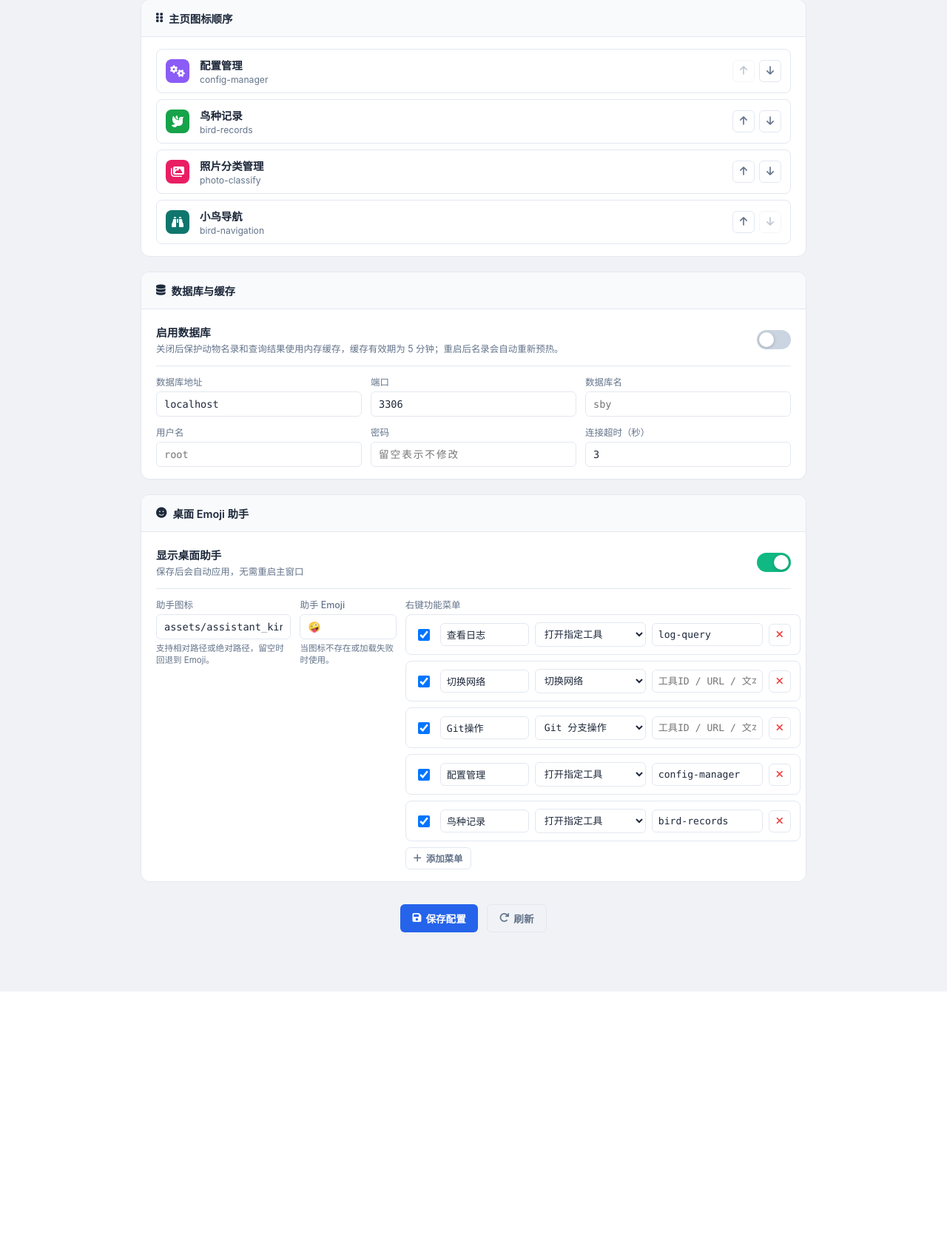
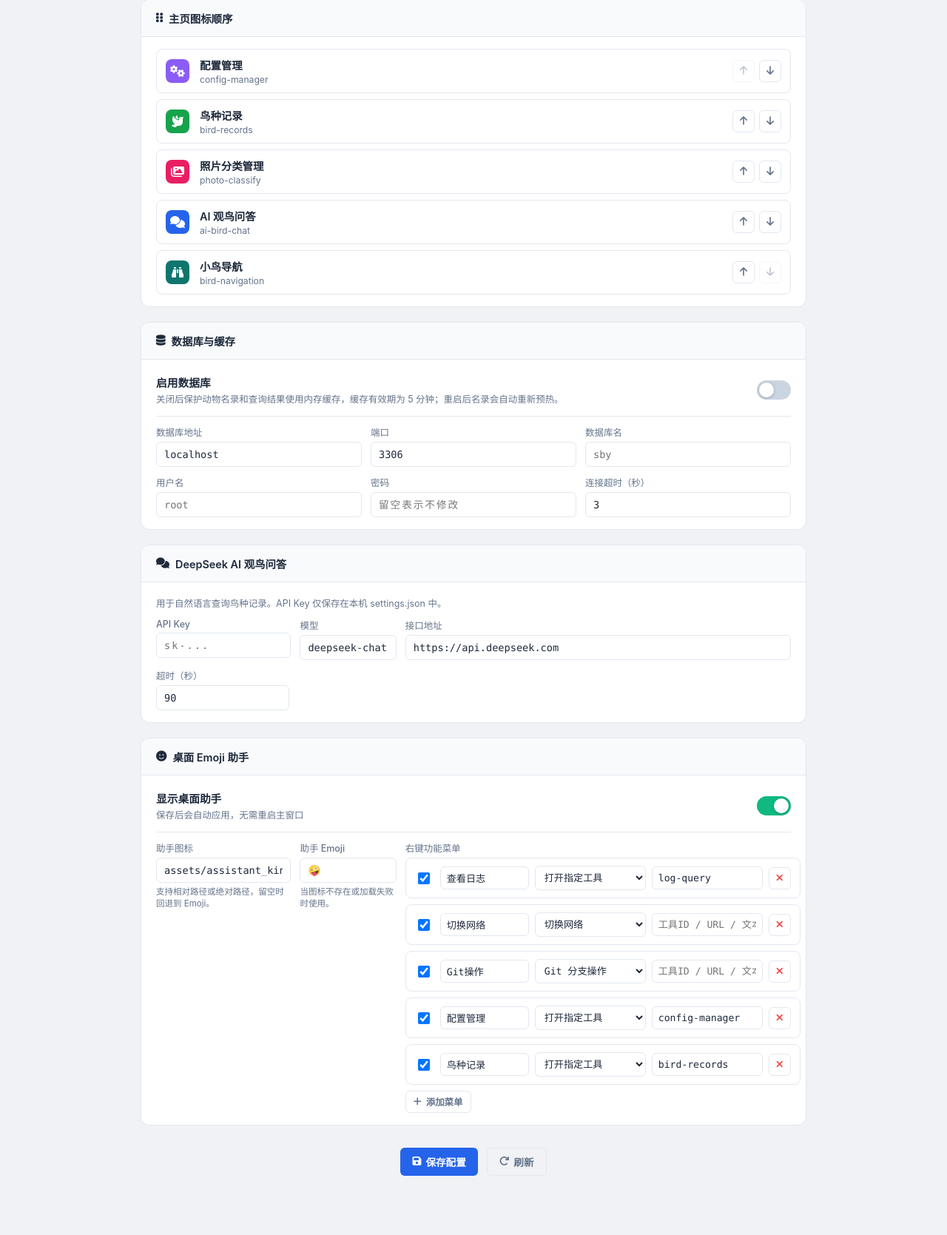
Before and after one commit to pengjing777/birdMan-tools, a Flask app: page /tools/config-manager in a window 1280 px wide. Shown: the part 192-1861 px from the top of the page at 74% size. Before the commit the page ends 1532 px from the top, so only its background shows below. Run offline with Flask 3, Linux system fonts and the light colour scheme.

Commit message:
对接ai增加ai查询鸟种功能

```diff
--- a/app.py
+++ b/app.py
@@ -159,6 +159,13 @@ TOOLS = [
         "description": "维护常用观鸟地点，点击地点后查询最近一天的鸟种记录。",
         "icon": "fa-dove",
         "color": "#16a34a"
+    },
+    {
+        "id": "ai-bird-chat",
+        "name": "AI 观鸟问答",
+        "description": "对接 DeepSeek，用自然语言查询鸟种记录并自动总结。",
+        "icon": "fa-comments",
+        "color": "#2563eb"
     },
     {
         "id": "photo-classify",
@@ -2089,6 +2096,160 @@ def api_bird_records():
     except Exception as e:
         return jsonify({"error": str(e)}), 500
 
+def _deepseek_config():
+    cfg = _manager.get_all().get("deepseek") or {}
+    try:
+        timeout = int(cfg.get("timeout") or 90)
+    except (TypeError, ValueError):
+        timeout = 90
+    return {
+        "model": str(cfg.get("model") or "deepseek-chat").strip(),
+        "api_key": str(cfg.get("api_key") or "").strip(),
+        "base_url": str(cfg.get("base_url") or "https://api.deepseek.com").strip().rstrip("/"),
+        "timeout": max(10, min(timeout, 180)),
+    }
+
+
+def _ai_bird_records_tool(arguments):
+    today = datetime.now()
+    default_start = (today - timedelta(days=1)).strftime("%Y-%m-%d")
+    start_date = str(arguments.get("start_date") or default_start).strip()
+    end_date = str(arguments.get("end_date") or today.strftime("%Y-%m-%d")).strip()
+    province = str(arguments.get("province") or "北京市").strip()
+    city = str(arguments.get("city") or "").strip()
+    location_keyword = str(arguments.get("location_keyword") or "").strip()
+    validate_bird_dates(start_date, end_date)
+    if not province:
+        raise ValueError("查询区域不能为空")
+
+    details = fetch_birdreport_public_area_details(province, start_date, end_date, city)
+    levels = get_protected_wildlife_level({item.get("bird_name") for item in details})
+    for item in details:
+        item["protection_level"] = levels.get(item.get("bird_name"))
+    if location_keyword:
+        keyword = location_keyword.casefold()
+        details = [item for item in details if keyword in (item.get("observation_location") or "").casefold()]
+
+    grouped = group_bird_details_by_location(details)
+    locations = []
+    for item in grouped[:20]:
+        item_details = item["details"]
+        locations.append({
+            "location": item["location"],
+            "species_count": item["species_count"],
+            "record_count": item["record_count"],
+            "report_count": item["report_count"],
+            "bird_names": sorted({d.get("bird_name") for d in item_details if d.get("bird_name")}),
+        })
+    return {
+        "query": {
+            "province": province,
+            "city": city,
+            "location_keyword": location_keyword,
+            "start_date": start_date,
+            "end_date": end_date,
+        },
+        "record_total": len(details),
+        "location_total": len(grouped),
+        "locations": locations,
+        "source": "观鸟数据中心 https://www.birdreport.cn/home/search/page.html",
+    }
+
+
+def _call_deepseek(messages):
+    cfg = _deepseek_config()
+    if not cfg["api_key"]:
+        raise RuntimeError("尚未配置 DeepSeek API Key，请先在配置管理中填写")
+    payload = {
+        "model": cfg["model"],
+        "messages": messages,
+        "temperature": 0.2,
+        "tools": [{
+            "type": "function",
+            "function": {
+                "name": "query_bird_records",
+                "description": "查询观鸟数据中心在指定日期、区域或地点关键词下的公开鸟种记录。",
+                "parameters": {
+                    "type": "object",
+                    "properties": {
+                        "start_date": {"type": "string", "description": "开始日期，格式 YYYY-MM-DD"},
+                        "end_date": {"type": "string", "description": "结束日期，格式 YYYY-MM-DD"},
+                        "province": {"type": "string", "description": "省或直辖市，例如 北京市"},
+                        "city": {"type": "string", "description": "城市，例如 青岛市；直辖市可留空"},
+                        "location_keyword": {"type": "string", "description": "地点关键词，例如 天坛；没有地点限制时留空"},
+                    },
+                    "required": ["start_date", "end_date", "province"],
+                    "additionalProperties": False,
+                },
+            },
+        }],
+        "tool_choice": "auto",
+    }
+    response = requests.post(
+        f"{cfg['base_url']}/chat/completions",
+        headers={"Authorization": f"Bearer {cfg['api_key']}", "Content-Type": "application/json"},
+        json=payload,
+        timeout=cfg["timeout"],
+    )
+    if response.status_code >= 400:
+        try:
+            detail = response.json().get("error", {}).get("message") or response.text
+        except ValueError:
+            detail = response.text
+        raise RuntimeError(f"DeepSeek 请求失败（{response.status_code}）：{detail[:500]}")
+    return response.json()
+
+
+@app.route('/api/ai-bird-chat', methods=['POST'])
+def api_ai_bird_chat():
+    data = request.get_json(silent=True) or {}
+    user_message = str(data.get("message") or "").strip()
+    if not user_message:
+        return jsonify({"error": "请输入问题"}), 400
+    history = []
+    for item in (data.get("messages") or [])[-10:]:
+        if isinstance(item, dict) and item.get("role") in ("user", "assistant") and item.get("content"):
+            history.append({"role": item["role"], "content": str(item["content"])[:4000]})
+    today = datetime.now().strftime("%Y-%m-%d")
+    messages = [{
+        "role": "system",
+        "content": (
+            f"你是鸟友工具箱的观鸟助手。今天是 {today}。"
+            "涉及具体鸟种、数量、地点或日期时，必须调用 query_bird_records 获取真实数据，不能凭常识猜测。"
+            "请用中文简洁总结，明确说明查询日期、区域、地点匹配和记录数量；没有结果时明确说明。"
+            "不要虚构鸟名、数量或观察结论。"
+        ),
+    }]
+    messages.extend(history)
+    messages.append({"role": "user", "content": user_message})
+    try:
+        tool_result = None
+        for _ in range(3):
+            result = _call_deepseek(messages)
+            choice = (result.get("choices") or [{}])[0]
+            assistant_message = choice.get("message") or {}
+            tool_calls = assistant_message.get("tool_calls") or []
+            if not tool_calls:
+                return jsonify({"answer": assistant_message.get("content") or "DeepSeek 没有返回文字答案。", "tool_result": tool_result})
+            messages.append(assistant_message)
+            for tool_call in tool_calls:
+                function = tool_call.get("function") or {}
+                if function.get("name") != "query_bird_records":
+                    continue
+                try:
+                    arguments = json.loads(function.get("arguments") or "{}")
+                    tool_result = _ai_bird_records_tool(arguments)
+                    tool_content = json.dumps(tool_result, ensure_ascii=False)
+                except (ValueError, TypeError) as exc:
+                    tool_content = json.dumps({"error": str(exc)}, ensure_ascii=False)
+                messages.append({"role": "tool", "tool_call_id": tool_call.get("id"), "content": tool_content[:30000]})
+        return jsonify({"error": "DeepSeek 多次调用工具仍未完成回答"}), 502
+    except BirdreportCaptchaRequired as exc:
+        return jsonify({"error": f"鸟种数据查询需要验证码，请先在鸟种记录页面完成验证：{exc}", "captchaRequired": True}), 429
+    except (requests.RequestException, RuntimeError, ValueError) as exc:
+        return jsonify({"error": str(exc)}), 502
+
+
 @app.route('/api/bird-navigation/suggest', methods=['GET'])
 def api_bird_navigation_suggest():
     keyword = request.args.get("keyword", "").strip()
@@ -2954,6 +3115,8 @@ def tool_page(tool_id):
         return render_template('tool_system_monitor.html', tools=TOOLS)
     if tool_id == "bird-records":
         return render_template('tool_bird_records.html', tools=TOOLS)
+    if tool_id == "ai-bird-chat":
+        return render_template('tool_ai_bird_chat.html', tools=TOOLS)
     if tool_id == "fund-transfer-test":
         return render_template('tool_fund_transfer_test.html', tools=TOOLS)
     if tool_id == "service-vue":
--- a/config/__init__.py
+++ b/config/__init__.py
@@ -65,6 +65,12 @@ _DEFAULTS = {
         "model": "cogview-4",
         "api_key": "",
         "base_url": "https://open.bigmodel.cn/api/paas/v4",
+    },
+    "deepseek": {
+        "model": "deepseek-chat",
+        "api_key": "",
+        "base_url": "https://api.deepseek.com",
+        "timeout": 90,
     },
     "service_vue_frontend": {
         "project_path": "/Users/wangpengjing/sbyProject/tax_pay_ext/bossmgr-new-console",
--- a/config/settings.example.json
+++ b/config/settings.example.json
@@ -21,6 +21,12 @@
     "api_key": "",
     "base_url": ""
   },
+  "deepseek": {
+    "model": "deepseek-chat",
+    "api_key": "",
+    "base_url": "https://api.deepseek.com",
+    "timeout": 90
+  },
   "desktop_assistant": {
     "enabled": true,
     "icon_path": "assets/assistant_kingfisher_transparent.png",
--- a/templates/tool_config.html
+++ b/templates/tool_config.html
@@ -202,6 +202,22 @@
             </div>
         </div>
 
+        <!-- DeepSeek AI -->
+        <div class="config-section">
+            <div class="config-section-title"><i class="fas fa-comments"></i> DeepSeek AI 观鸟问答</div>
+            <div class="config-section-body">
+                <div class="assistant-switch-note" style="margin-bottom:12px;">用于自然语言查询鸟种记录。API Key 仅保存在本机 settings.json 中。</div>
+                <div class="form-row">
+                    <div class="form-group" style="flex:0.35;"><label>API Key</label><input type="password" id="f_deepseek_api_key" placeholder="sk-..."></div>
+                    <div class="form-group" style="flex:0.25;"><label>模型</label><input type="text" id="f_deepseek_model" placeholder="deepseek-chat"></div>
+                    <div class="form-group"><label>接口地址</label><input type="text" id="f_deepseek_base_url" placeholder="https://api.deepseek.com"></div>
+                </div>
+                <div class="form-row">
+                    <div class="form-group" style="max-width:180px;"><label>超时（秒）</label><input type="number" id="f_deepseek_timeout" min="10" max="180" placeholder="90"></div>
+                </div>
+            </div>
+        </div>
+
         <!-- 桌面 Emoji 助手 -->
         <div class="config-section">
             <div class="config-section-title"><i class="fas fa-face-smile"></i> 桌面 Emoji 助手</div>
@@ -286,6 +302,11 @@
         document.getElementById('f_db_user').value = db.user || '';
         document.getElementById('f_db_password').value = db.password || '';
         document.getElementById('f_db_connect_timeout').value = db.connect_timeout || 3;
+        var deepseek = cfg.deepseek || {};
+        document.getElementById('f_deepseek_api_key').value = deepseek.api_key || '';
+        document.getElementById('f_deepseek_model').value = deepseek.model || 'deepseek-chat';
+        document.getElementById('f_deepseek_base_url').value = deepseek.base_url || 'https://api.deepseek.com';
+        document.getElementById('f_deepseek_timeout').value = deepseek.timeout || 90;
         // 桌面 Emoji 助手
         var assistant = cfg.desktop_assistant || {};
         document.getElementById('f_assistant_enabled').checked = assistant.enabled !== false;
@@ -410,6 +431,12 @@
                 password: dbPassword,
                 connect_timeout: Number(document.getElementById('f_db_connect_timeout').value || 3)
             },
+            deepseek: {
+                api_key: document.getElementById('f_deepseek_api_key').value.trim(),
+                model: document.getElementById('f_deepseek_model').value.trim() || 'deepseek-chat',
+                base_url: document.getElementById('f_deepseek_base_url').value.trim() || 'https://api.deepseek.com',
+                timeout: Number(document.getElementById('f_deepseek_timeout').value || 90)
+            },
             desktop_assistant: collectAssistantConfig(),
         };
 
```
Also changed, not shown: templates/tool_ai_bird_chat.html (added, +97 -0 lines), 1 other file.
